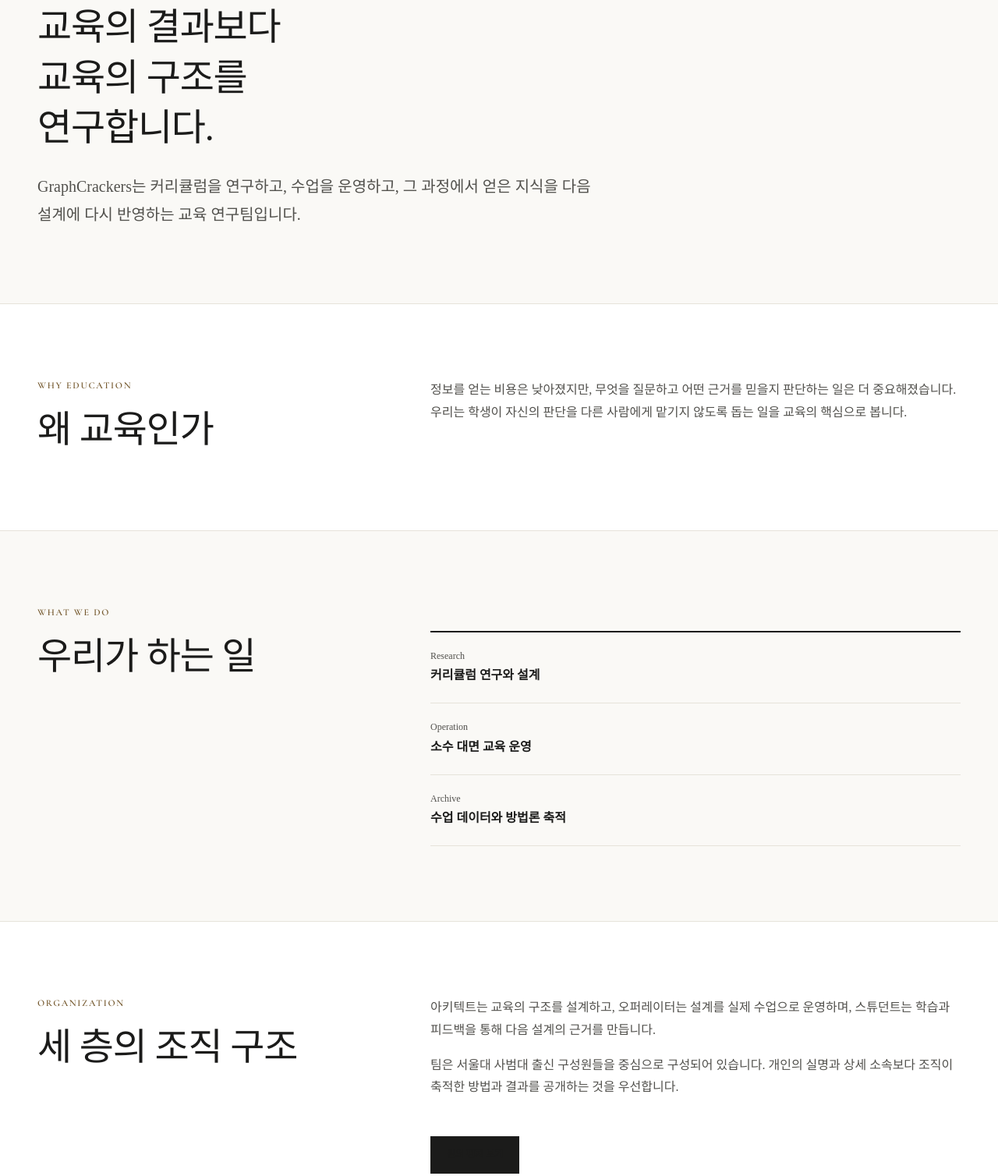
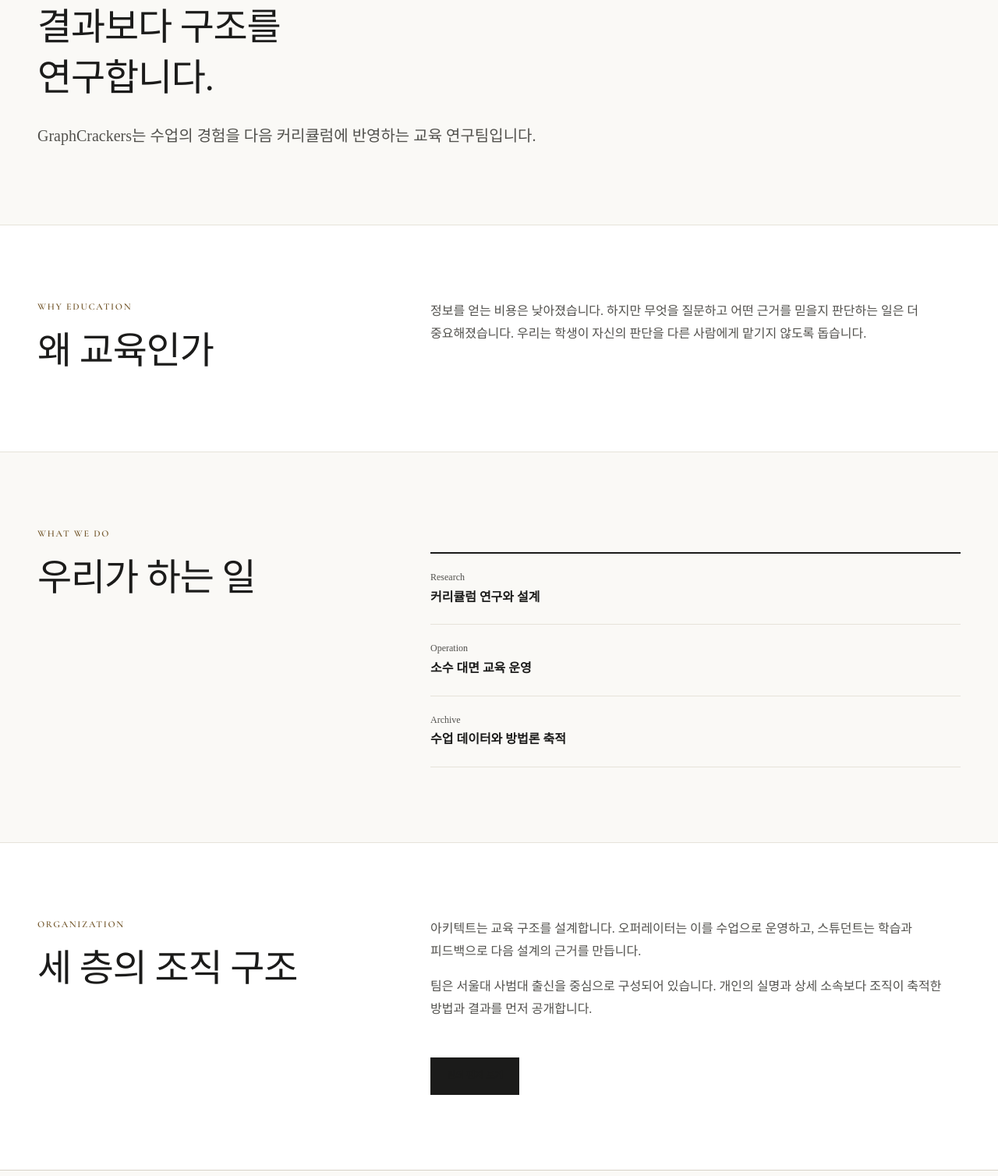
Before and after one commit to GraphCrackers/graphcrackers.github.io, a plain HTML site: page about/index.html in a window 1280 px wide. Shown: the part 207-1715 px from the top of the page at 78% size. Drawn offline with nearby package versions, Linux system fonts and the light colour scheme.

Commit message:
팀 페이지 문구와 줄바꿈 개선
핵심 제목을 2줄로 정리하고 요약과 본문 문장을 짧은 능동형 표현으로 다듬습니다.

```diff
--- a/about/index.html
+++ b/about/index.html
@@ -11,10 +11,10 @@
   <a class="skip-link" href="#main">본문으로 건너뛰기</a>
   <header class="site-header"><div class="shell header-inner"><a class="brand" href="/" aria-label="GraphCrackers 홈"><span class="brand-primary">GraphCrackers</span><span class="brand-note" aria-hidden="true">Education Studio</span></a><nav class="global-nav" aria-label="주요 메뉴"><a href="/arete/">프로그램</a><a href="/about/" aria-current="page">팀</a><a href="/letters/">편지</a><a href="/contact/">문의</a></nav></div></header>
   <main id="main">
-    <header class="page-hero shell"><p class="eyebrow">About / GraphCrackers</p><h1 class="page-title">교육의 결과보다<br>교육의 구조를 연구합니다.</h1><p class="page-summary">GraphCrackers는 커리큘럼을 연구하고, 수업을 운영하고, 그 과정에서 얻은 지식을 다음 설계에 다시 반영하는 교육 연구팀입니다.</p></header>
-    <section class="section section-paper"><div class="shell section-grid"><div class="section-heading"><p class="eyebrow">Why education</p><h2>왜 교육인가</h2></div><div class="prose"><p>정보를 얻는 비용은 낮아졌지만, 무엇을 질문하고 어떤 근거를 믿을지 판단하는 일은 더 중요해졌습니다. 우리는 학생이 자신의 판단을 다른 사람에게 맡기지 않도록 돕는 일을 교육의 핵심으로 봅니다.</p></div></div></section>
+    <header class="page-hero shell"><p class="eyebrow">About / GraphCrackers</p><h1 class="page-title">결과보다 구조를<br>연구합니다.</h1><p class="page-summary">GraphCrackers는 수업의 경험을 다음 커리큘럼에 반영하는 교육 연구팀입니다.</p></header>
+    <section class="section section-paper"><div class="shell section-grid"><div class="section-heading"><p class="eyebrow">Why education</p><h2>왜 교육인가</h2></div><div class="prose"><p>정보를 얻는 비용은 낮아졌습니다. 하지만 무엇을 질문하고 어떤 근거를 믿을지 판단하는 일은 더 중요해졌습니다. 우리는 학생이 자신의 판단을 다른 사람에게 맡기지 않도록 돕습니다.</p></div></div></section>
     <section class="section"><div class="shell section-grid"><div class="section-heading"><p class="eyebrow">What we do</p><h2>우리가 하는 일</h2></div><ol class="status-list"><li><span>Research</span><strong>커리큘럼 연구와 설계</strong></li><li><span>Operation</span><strong>소수 대면 교육 운영</strong></li><li><span>Archive</span><strong>수업 데이터와 방법론 축적</strong></li></ol></div></section>
-    <section class="section section-paper"><div class="shell section-grid"><div class="section-heading"><p class="eyebrow">Organization</p><h2>세 층의 조직 구조</h2></div><div class="prose"><p>아키텍트는 교육의 구조를 설계하고, 오퍼레이터는 설계를 실제 수업으로 운영하며, 스튜던트는 학습과 피드백을 통해 다음 설계의 근거를 만듭니다.</p><p>팀은 서울대 사범대 출신 구성원들을 중심으로 구성되어 있습니다. 개인의 실명과 상세 소속보다 조직이 축적한 방법과 결과를 공개하는 것을 우선합니다.</p><a class="button back-to-top" href="/letters/">팀의 편지 보기</a></div></div></section>
+    <section class="section section-paper"><div class="shell section-grid"><div class="section-heading"><p class="eyebrow">Organization</p><h2>세 층의 조직 구조</h2></div><div class="prose"><p>아키텍트는 교육 구조를 설계합니다. 오퍼레이터는 이를 수업으로 운영하고, 스튜던트는 학습과 피드백으로 다음 설계의 근거를 만듭니다.</p><p>팀은 서울대 사범대 출신을 중심으로 구성되어 있습니다. 개인의 실명과 상세 소속보다 조직이 축적한 방법과 결과를 먼저 공개합니다.</p><a class="button back-to-top" href="/letters/">팀의 편지 보기</a></div></div></section>
   </main>
   <footer class="site-footer"><div class="shell footer-grid"><div><a class="brand footer-brand" href="/">GraphCrackers</a><p>문제에서 표현까지, 사고의 전 과정을 가르칩니다.</p></div><nav class="footer-nav" aria-label="하단 메뉴"><a href="/arete/">프로그램</a><a href="/about/">팀</a><a href="/letters/">편지</a><a href="/contact/">문의</a></nav><div class="business-info"><p>사업자 정보는 신고 완료 후 게시됩니다.</p><a href="mailto:contact@graphcrackers.com">contact@graphcrackers.com</a><a href="/privacy/">개인정보처리방침 게시 상태</a></div></div><div class="shell copyright">© 2026 GraphCrackers.</div></footer>
 </body>
```
